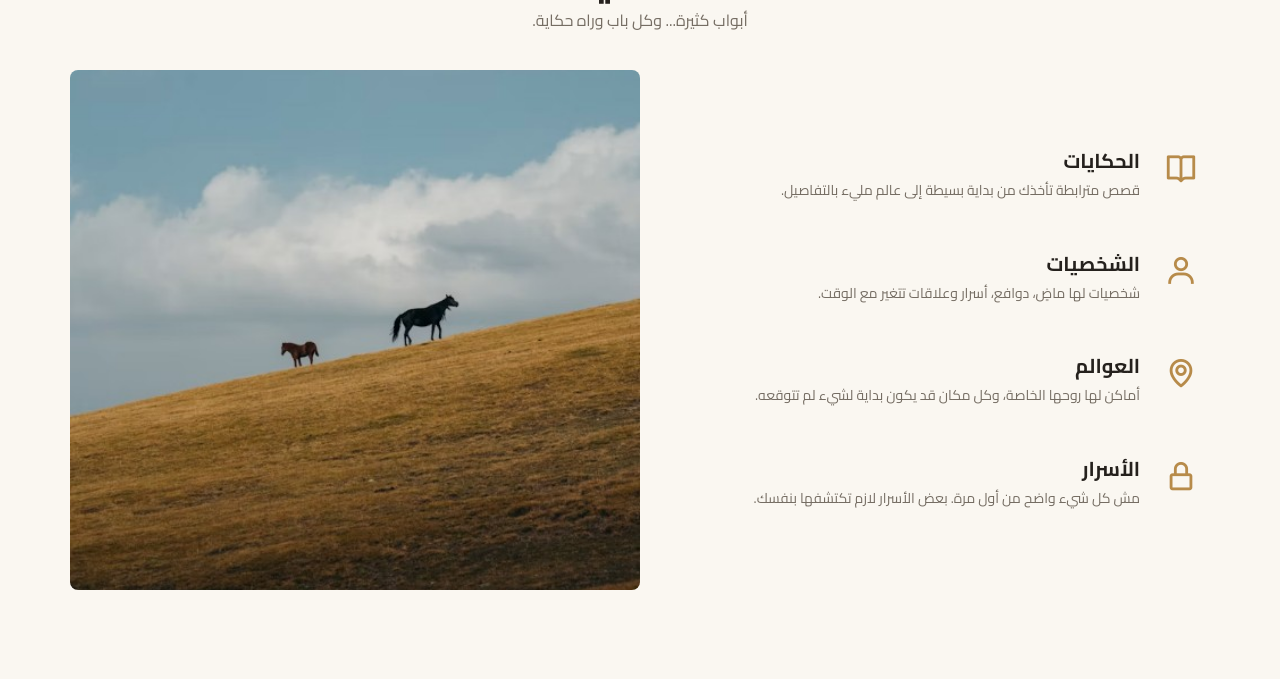
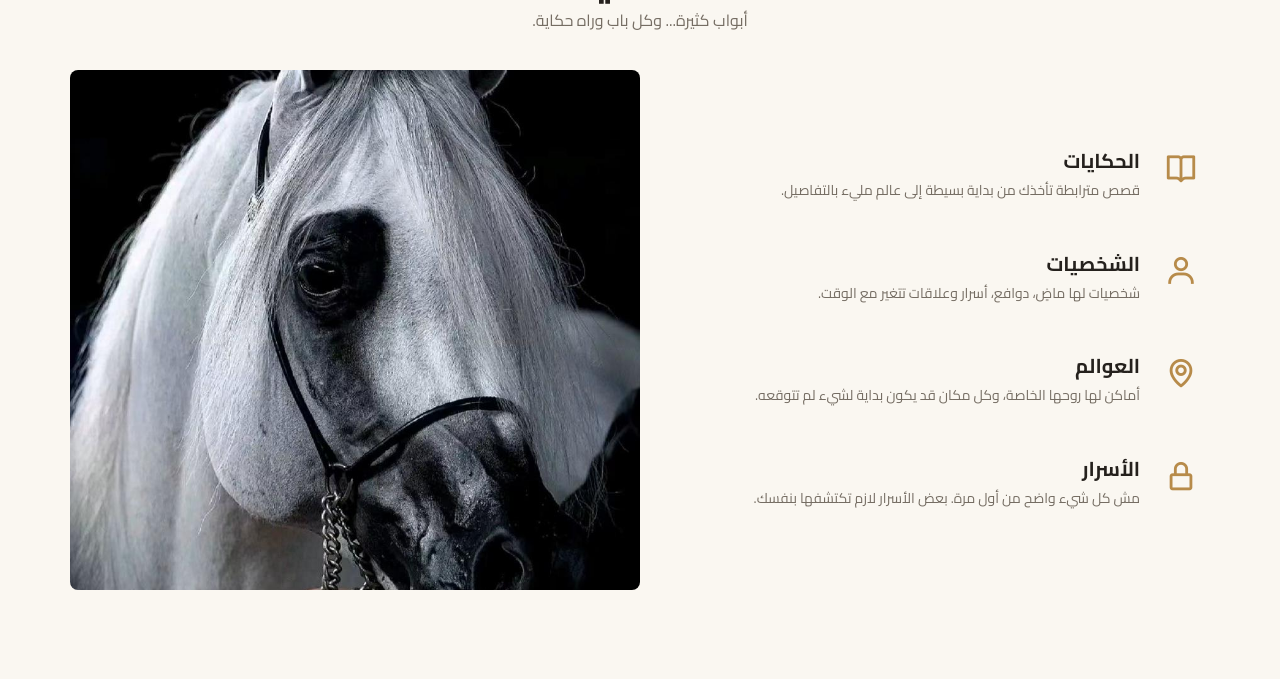
Before and after one commit to mohamednaser40/headwa, a plain HTML site: page index.html in a window 1280 px wide. Shown: the part 1895-2574 px from the top of the page. Drawn offline with Linux system fonts and the light colour scheme.

Commit message:
Update index.html

```diff
--- a/index.html
+++ b/index.html
@@ -129,7 +129,7 @@
               <p>مش كل شيء واضح من أول مرة. بعض الأسرار لازم تكتشفها بنفسك.</p>
             </div>
           </div>
-          <div class="image col-lg-6 order-1 order-lg-2" style='background-image: url("assets/img/services.jpg");' data-aos="fade-left"></div>
+          <div class="image col-lg-6 order-1 order-lg-2" style='background-image: url("assets/img/services.jpeg");' data-aos="fade-left"></div>
         </div>
       </div>
     </section>
```
